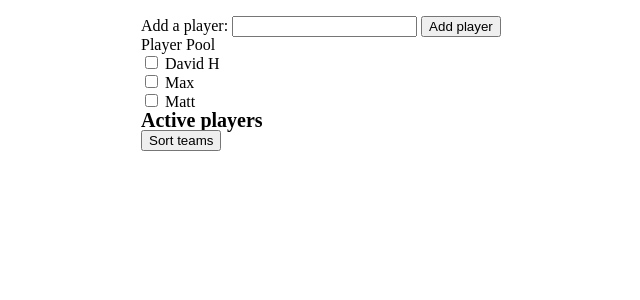
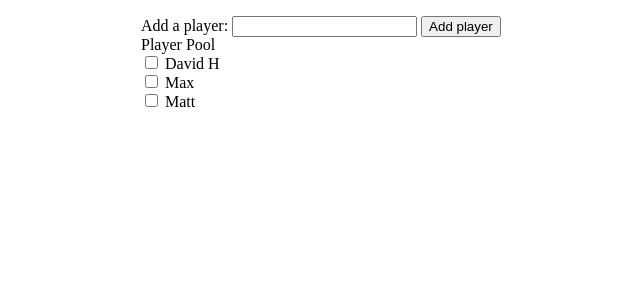
Before and after one commit to dlh89/ELO-teams, a Svelte app: page / in a window 1280 px wide. Shown: the top 300 px of the page, without its empty margins (139-779 px from the left). Built offline with nearby package versions, Linux system fonts and the light colour scheme.

Commit message:
Hide "sort teams" button and active players heading when there are no active players

```diff
--- a/src/App.svelte
+++ b/src/App.svelte
@@ -47,7 +47,6 @@
 	}
 
 	function handleRemovePlayer(e) {
-		console.log('remove');
 		players[e.target.name - 1].isPlaying = false;
 		players = players;
 	}
--- a/src/Teams.svelte
+++ b/src/Teams.svelte
@@ -6,6 +6,7 @@
 
 {#if !teamsPicked}
 	<div class="teams__pool">
+		{#if players.filter(player => player.isPlaying).length }
 			<div class="teams__label">Active players</div>
 			{#each players as player}
 				{#if player.isPlaying}
@@ -15,8 +16,11 @@
 					</div>
 				{/if}
 			{/each}
+		{/if}
 	</div>
+	{#if players.filter(player => player.isPlaying).length }
 		<button on:click>Sort teams</button>
+	{/if}
 {:else}
 	<div class="teams">
 		<div class="teams__team">
```
Lines whose indentation alone changed are shown as unchanged.
